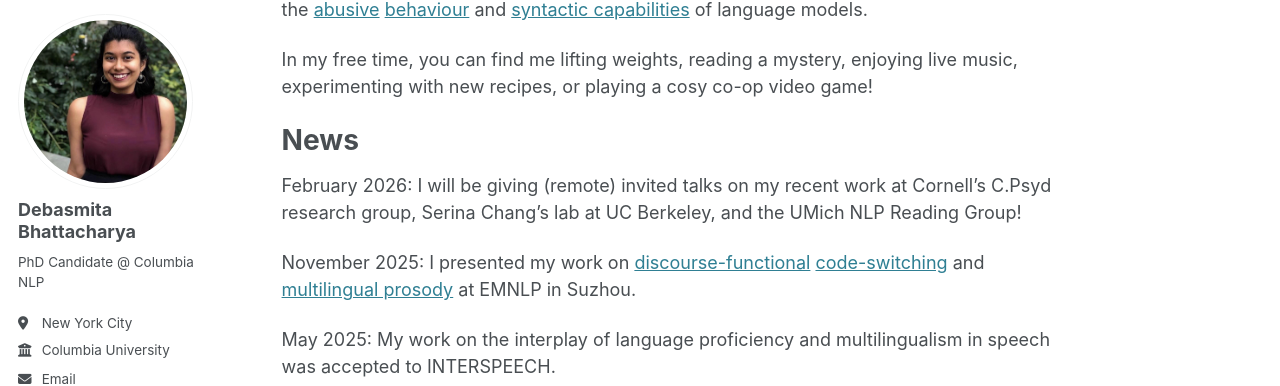
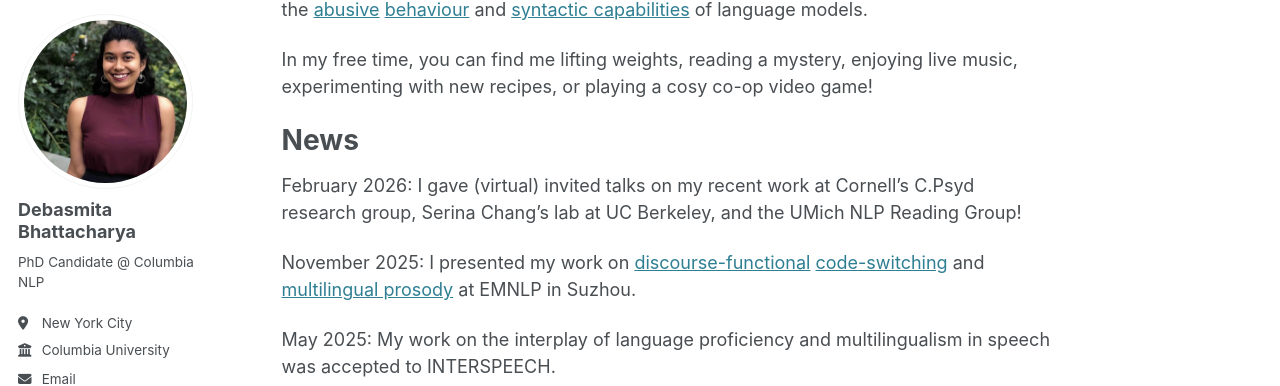
Before and after one commit to debasmita-b/debasmita-b.github.io, a Jekyll site: the page built from _pages/about.md, in a window 1280 px wide and 900 px high, scrolled down 582 px. Shown: the part 85-471 px from the top of the window. Built offline with Jekyll 4.4.1, drawn with Linux system fonts in a browser that asks for light colours; some web fonts are replaced.

Commit message:
past talk for talks

```diff
--- a/_pages/about.md
+++ b/_pages/about.md
@@ -21,7 +21,7 @@ In my free time, you can find me lifting weights, reading a mystery, enjoying li
 
 News
 ======
-February 2026: I will be giving (remote) invited talks on my recent work at Cornell's C.Psyd research group, Serina Chang's lab at UC Berkeley, and the UMich NLP Reading Group!
+February 2026: I gave (virtual) invited talks on my recent work at Cornell's C.Psyd research group, Serina Chang's lab at UC Berkeley, and the UMich NLP Reading Group!
 
 November 2025: I presented my work on [discourse-functional](https://drive.google.com/file/d/1SMQasUapGUzILQlDgJrvMW8lhB040C15/view?usp=sharing) [code-switching](https://drive.google.com/file/d/1R2AleNCQZ51rQFi2S0_9hK_bg6xl47dE/view?usp=sharing) and [multilingual prosody](https://drive.google.com/file/d/1uKIE_w1AsMl3vQx1o_CVTaOZls7bYtOp/view?usp=sharing) at EMNLP in Suzhou.
 
```
